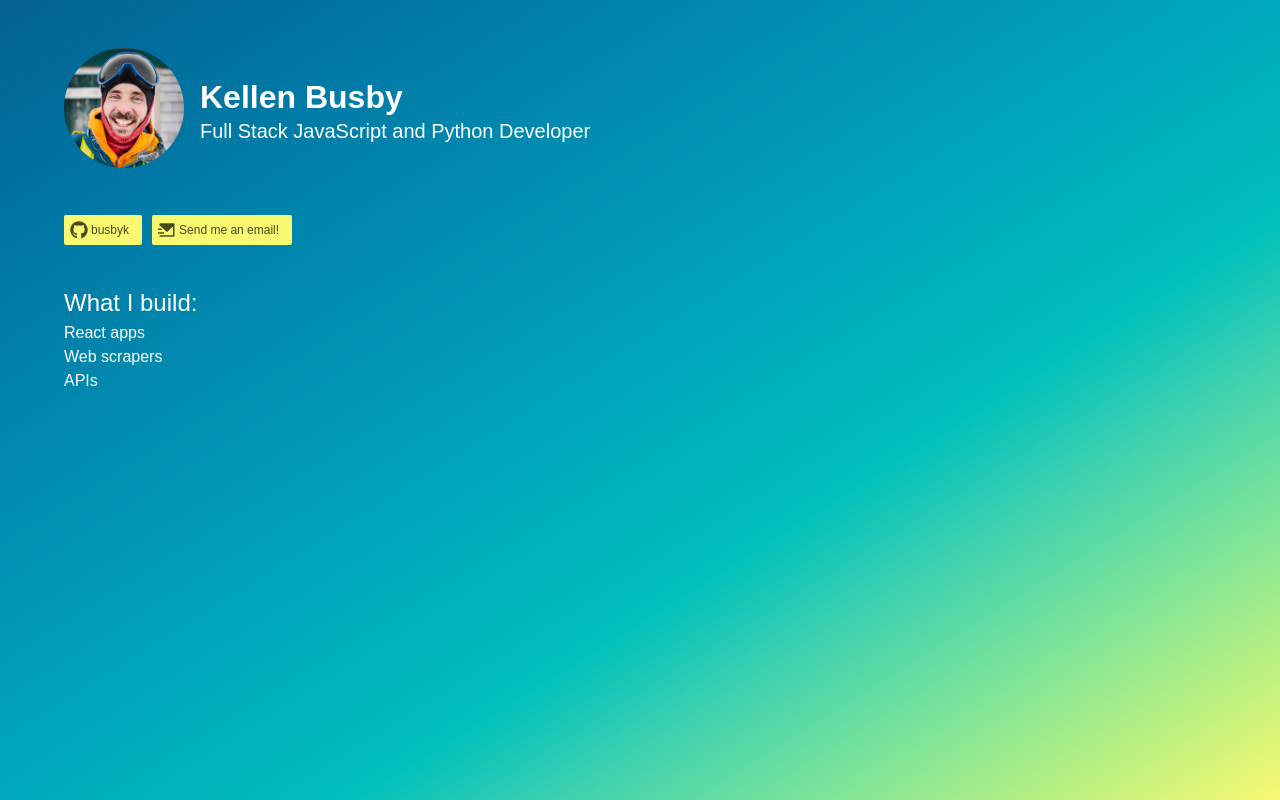
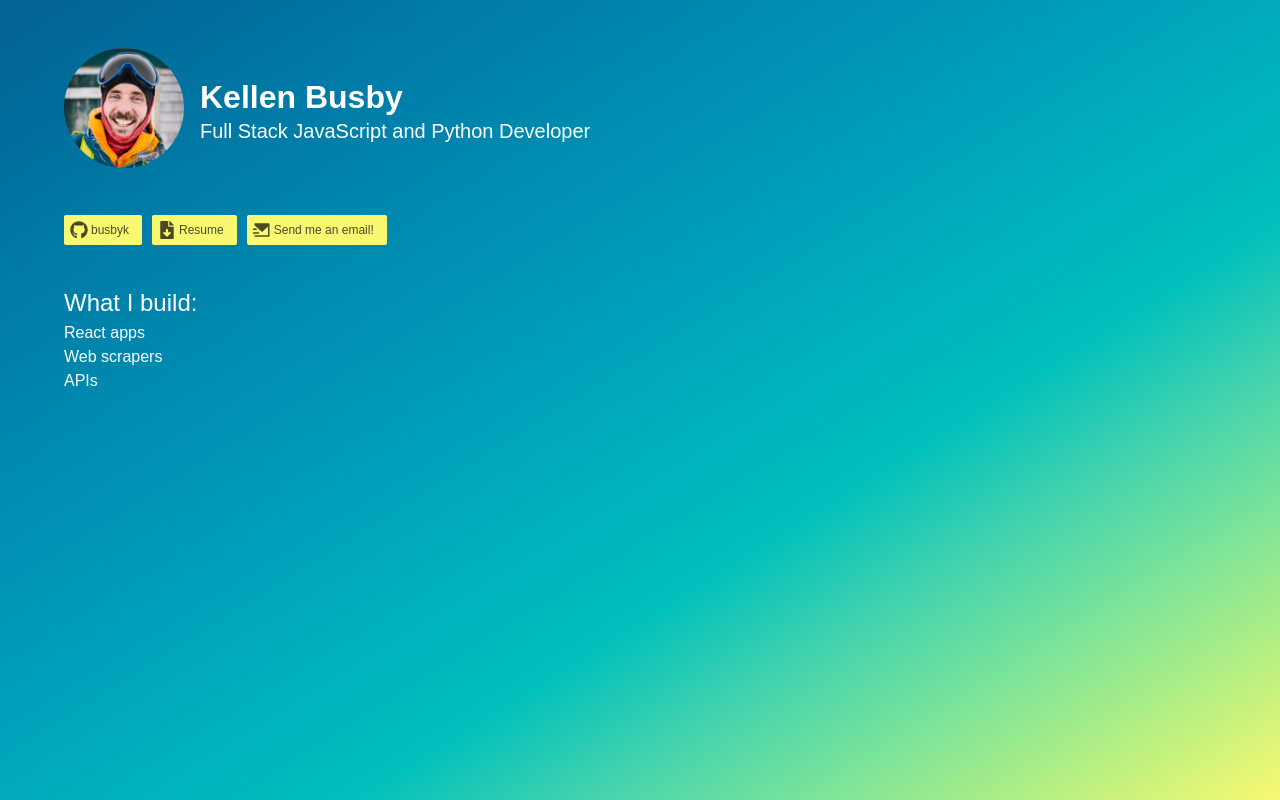
Before and after one commit to busbyk/kellen-busby-software-dot-com, a Gatsby site: page / in a window 1280 px wide. Built offline with nearby package versions, Linux system fonts and the light colour scheme; Gatsby itself is replaced by a stand-in of ours; a small style sheet from the web is missing.

Commit message:
adding resume link

```diff
--- a/src/components/style.scss
+++ b/src/components/style.scss
@@ -92,7 +92,7 @@ html {
   height: 100vh;
 }
 
-.slide-in-btns-row a:last-child {
+.slide-in-btns-row a:not(:first-child) {
   margin-left: 10px;
 }
 
@@ -104,6 +104,10 @@ html {
 
 .slide-in-btn:first-child {
   transform: translateX(-3rem);
+}
+
+.slide-in-btn:nth-child(2) {
+  transform: translateX(-4rem);
 }
 
 .slide-in-btn:last-child {
--- a/src/components/welcome.js
+++ b/src/components/welcome.js
@@ -1,8 +1,9 @@
 import React from 'react'
 import Typist from 'react-typist'
-import { FaGithub } from 'react-icons/fa'
-import { RiMailSendFill } from 'react-icons/ri'
+import {FaGithub, FaFileDownload} from 'react-icons/fa'
+import {RiMailSendFill} from 'react-icons/ri'
 import profileImg from '../images/profile_1.jpg'
+import resume from '../../static/Kellen Busby Resume.pdf'
 
 const Welcome = () => {
   return (
@@ -27,11 +28,22 @@ const Welcome = () => {
               className='button is-link slide-in-btn is-size-7-mobile is-small'
               href='https://github.com/busbyk'
               target='_blank'
+              rel='noreferrer'
             >
               <span className='icon'>
                 <FaGithub size='fa-2x' />
               </span>
               <span>busbyk</span>
+            </a>
+            <a
+              className='button is-link slide-in-btn is-size-7-mobile is-small'
+              href={resume}
+              download
+            >
+              <span className='icon'>
+                <FaFileDownload size='fa-2x' />
+              </span>
+              <span>Resume</span>
             </a>
             <a
               className='button is-link slide-in-btn is-size-7-mobile is-small'
```
Also changed, not shown: 1 other file.
